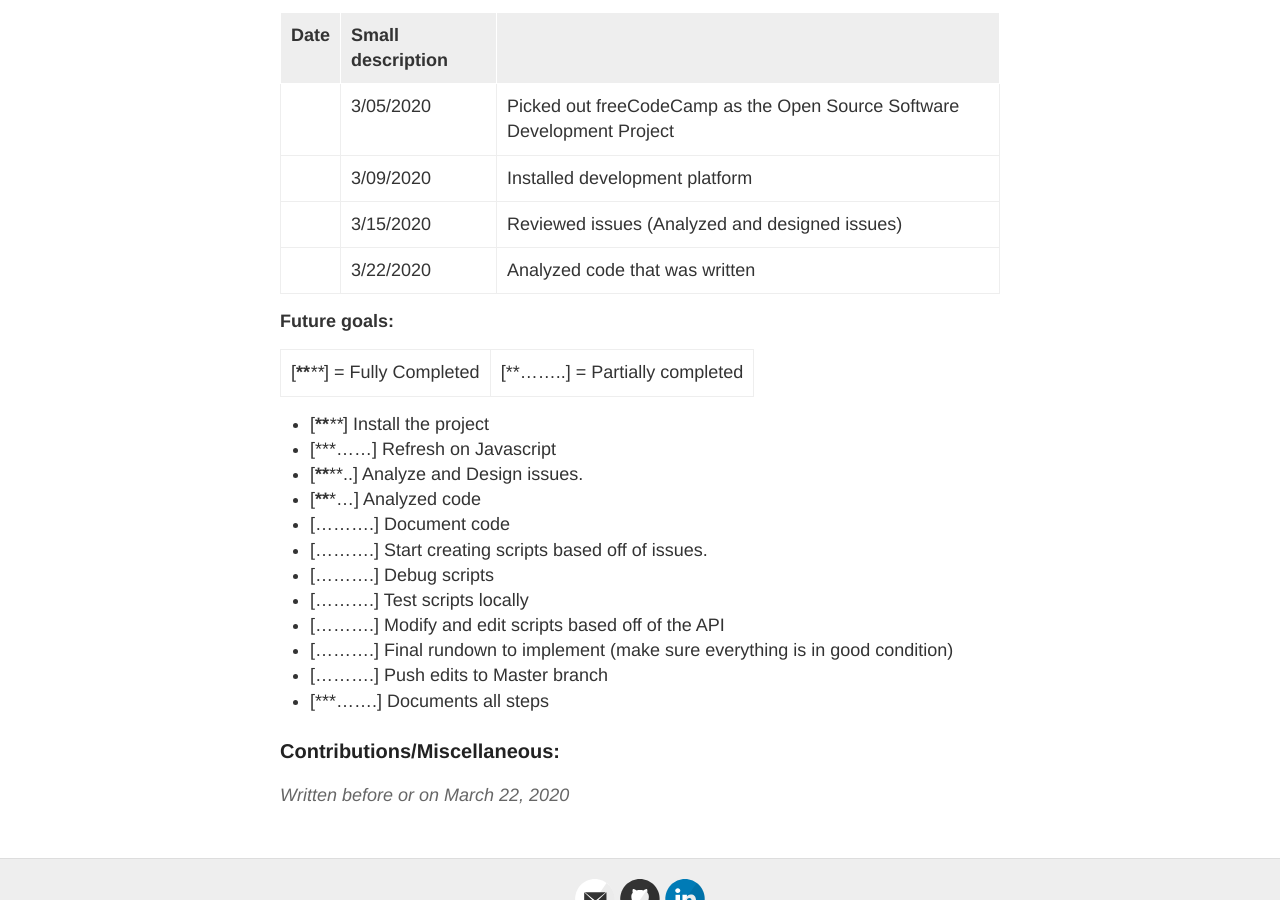
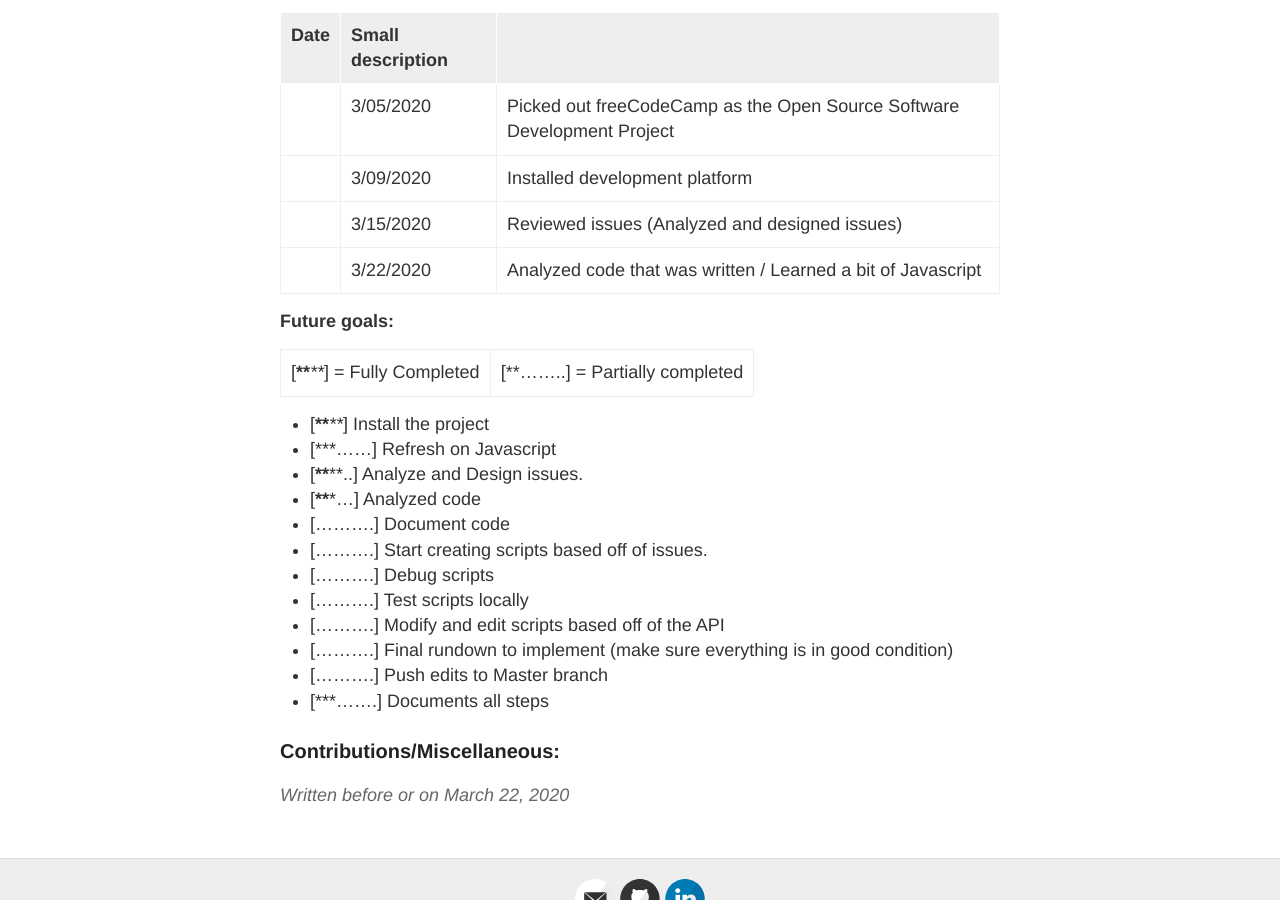
Before and after one commit to hunter-college-ossd-spr-2020/MarceloDamian-weekly, a Jekyll site: the page built from _posts/2020-03-22-week08.md, in a window 1280 px wide and 900 px high, scrolled down 2377 px. Built offline with Jekyll 4.4.1, drawn with Linux system fonts in a browser that asks for light colours.

Commit message:
Update 2020-03-22-week08.md

```diff
--- a/_posts/2020-03-22-week08.md
+++ b/_posts/2020-03-22-week08.md
@@ -26,7 +26,7 @@ Issues| Analysis | Design/Ideas? |Pathway(s)/Scripts
 | 3/05/2020 | Picked out freeCodeCamp as the Open Source Software Development Project |
 | 3/09/2020 | Installed development platform |
 | 3/15/2020 | Reviewed issues (Analyzed and designed issues)|
-| 3/22/2020 | Analyzed code that was written|
+| 3/22/2020 | Analyzed code that was written / Learned a bit of Javascript|
 
 **Future goals:**
 
```
